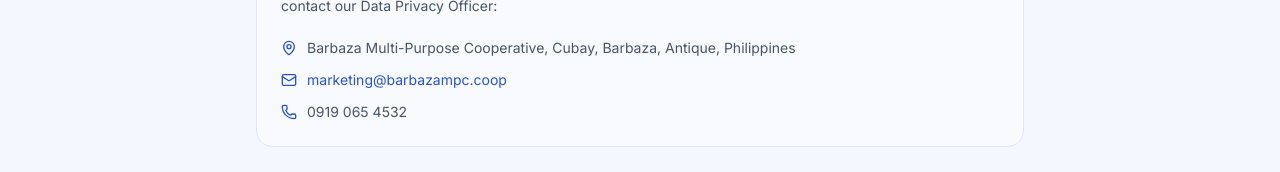
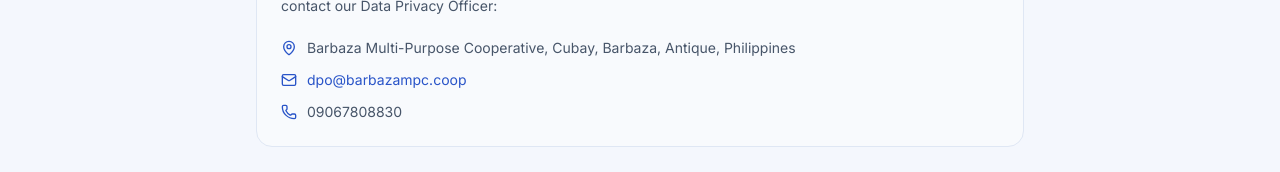
Before and after one commit to johnpauldaroy/barbazamarketplace, a React (Create React App) app in the folder barbazamarketplace/: page /privacy-policy in a window 1280 px wide. Shown: the part 2712-2884 px from the top of the page. Built offline with nearby package versions, Linux system fonts and the light colour scheme.

Commit message:
feat: update contact information in Privacy Policy page

```diff
--- a/barbazamarketplace/src/pages/PrivacyPolicyPage.jsx
+++ b/barbazamarketplace/src/pages/PrivacyPolicyPage.jsx
@@ -159,11 +159,11 @@ const PrivacyPolicyPage = () => (
             </li>
             <li className="flex items-center gap-2.5">
               <Mail className="h-4 w-4 shrink-0 text-[#2954C8]" />
-              <a href="mailto:marketing@barbazampc.coop" className="text-[#2954C8] hover:underline">marketing@barbazampc.coop</a>
+              <a href="mailto:dpo@barbazampc.coop" className="text-[#2954C8] hover:underline">dpo@barbazampc.coop</a>
             </li>
             <li className="flex items-center gap-2.5">
               <Phone className="h-4 w-4 shrink-0 text-[#2954C8]" />
-              0919 065 4532
+              09067808830
             </li>
           </ul>
         </div>
```
